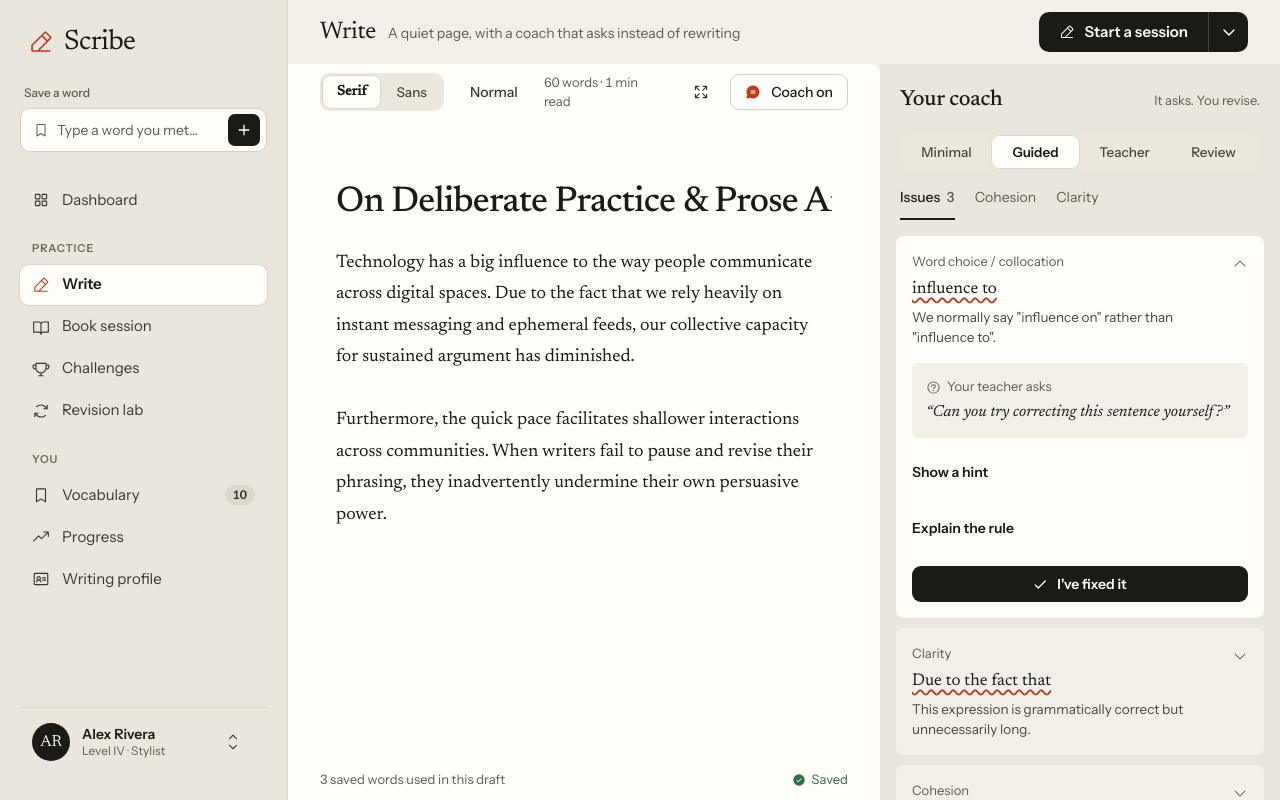
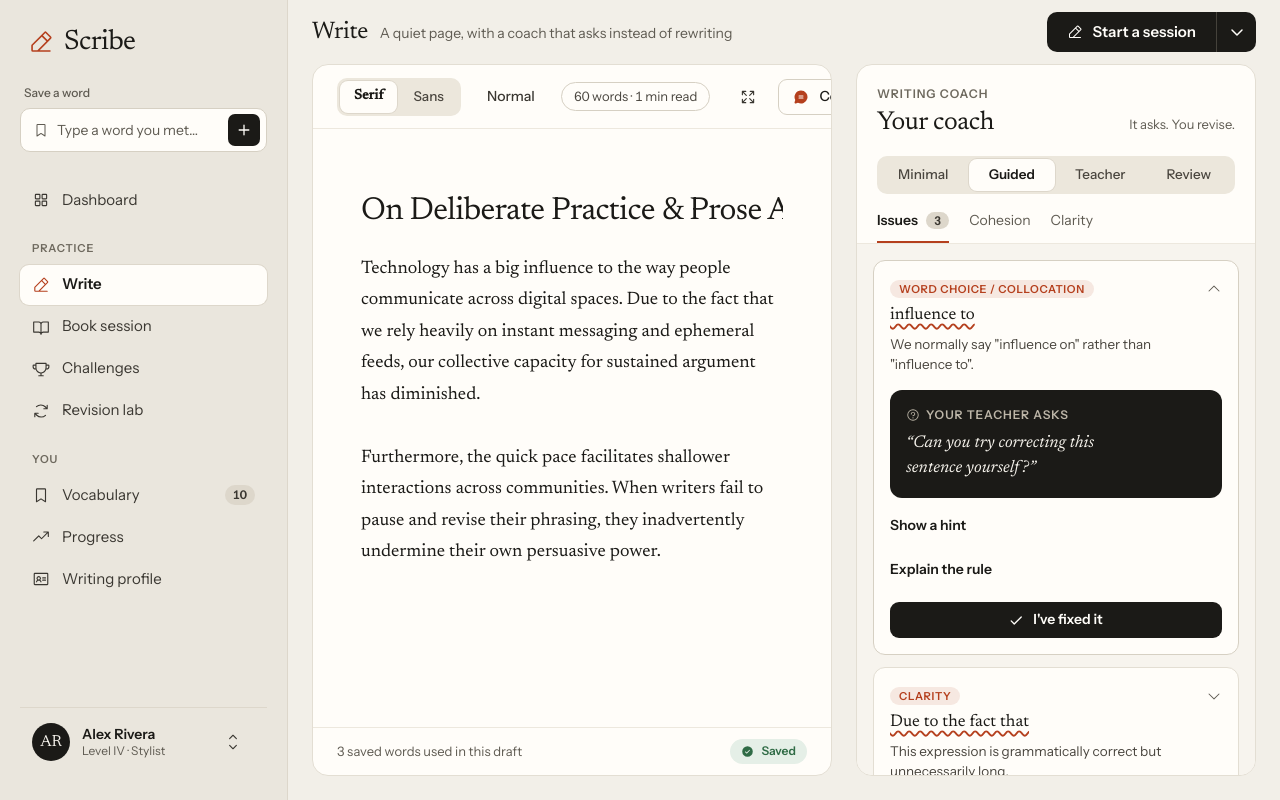
Before and after one commit to yitethio/scribe, a React (Vite) app: page /write in a window 1280 px wide. Built offline with nearby package versions, Linux system fonts and the light colour scheme.

Commit message:
Frame the writing page and coach as cards, with tagged issues and a dark teacher prompt

```diff
--- a/src/components/coach/CoachPanel.jsx
+++ b/src/components/coach/CoachPanel.jsx
@@ -27,11 +27,14 @@ export const CoachPanel = ({ onSelectIssue, activeIssueId, onSendToRevision }) =
   const toggle = (setter, id) => setter((prev) => ({ ...prev, [id]: !prev[id] }));
 
   return (
-    <aside className="w-full lg:w-[380px] xl:w-[400px] bg-rail flex flex-col lg:h-full shrink-0" aria-label="Writing coach">
+    <aside className="card w-full lg:w-[380px] xl:w-[400px] flex flex-col lg:h-full shrink-0 overflow-hidden" aria-label="Writing coach">
       <div className="px-5 pt-5 pb-4 space-y-4">
-        <div className="flex items-baseline justify-between gap-3">
-          <h2 className="font-serif text-[22px] font-medium tracking-[-0.01em]">Your coach</h2>
-          <span className="text-[13px] text-ink-3">It asks. You revise.</span>
+        <div className="flex flex-col gap-1">
+          <span className="eyebrow">Writing coach</span>
+          <div className="flex items-baseline justify-between gap-3">
+            <h2 className="font-serif text-[26px] leading-tight tracking-[-0.015em]">Your coach</h2>
+            <span className="text-[13px] text-ink-3">It asks. You revise.</span>
+          </div>
         </div>
         <div className="seg w-full" role="group" aria-label="How much the coach says">
           {levels.map((lvl) => (
@@ -47,7 +50,7 @@ export const CoachPanel = ({ onSelectIssue, activeIssueId, onSendToRevision }) =
         </div>
       </div>
 
-      <div className="px-5 flex gap-5 text-[14px]" role="tablist">
+      <div className="px-5 flex gap-5 text-[14px] border-b border-rule" role="tablist">
         {tabs.map((tab) => (
           <button
             key={tab.id}
@@ -56,17 +59,17 @@ export const CoachPanel = ({ onSelectIssue, activeIssueId, onSendToRevision }) =
             onClick={() => setActiveTab(tab.id)}
             className={`pb-2.5 border-b-2 transition-colors ${
               activeTab === tab.id
-                ? "border-ink text-ink font-medium"
+                ? "border-pen text-ink font-semibold"
                 : "border-transparent text-ink-3 hover:text-ink"
             }`}
           >
             {tab.label}
-            {tab.id === "issues" && <span className="ml-1.5 tabular text-ink-3">{openIssues.length}</span>}
+            {tab.id === "issues" && <span className="count ml-2">{openIssues.length}</span>}
           </button>
         ))}
       </div>
 
-      <div className="flex-1 overflow-y-auto p-4 space-y-2.5">
+      <div className="flex-1 overflow-y-auto p-4 space-y-3 bg-inset">
         {activeTab === "issues" &&
           (openIssues.length === 0 ? (
             <div className="px-4 py-10 text-center">
@@ -80,7 +83,7 @@ export const CoachPanel = ({ onSelectIssue, activeIssueId, onSendToRevision }) =
               return (
                 <article
                   key={issue.id}
-                  className={`rounded-lg transition-colors ${isExpanded ? "bg-sheet" : "bg-paper hover:bg-sheet"}`}
+                  className={`rounded-xl border bg-sheet transition-colors ${isExpanded ? "border-line" : "border-edge hover:border-line"}`}
                 >
                   <button
                     onClick={() => {
@@ -91,7 +94,7 @@ export const CoachPanel = ({ onSelectIssue, activeIssueId, onSendToRevision }) =
                     className="w-full text-left p-4 flex items-start justify-between gap-3"
                   >
                     <div className="min-w-0 space-y-1.5">
-                      <div className="text-[13px] text-ink-3">{sentenceCase(issue.category)}</div>
+                      <span className="tag tag-pen tag-caps">{sentenceCase(issue.category)}</span>
                       <div className="font-serif text-[17px] leading-snug">
                         <span className="pen-mark">{issue.phrase}</span>
                       </div>
@@ -105,12 +108,12 @@ export const CoachPanel = ({ onSelectIssue, activeIssueId, onSendToRevision }) =
 
                   {isExpanded && (
                     <div className="px-4 pb-4 space-y-3 fade">
-                      <div className="rounded-md bg-paper p-3.5">
-                        <div className="flex items-center gap-1.5 text-[13px] text-ink-3">
-                          <Question size={15} />
+                      <div className="panel-dark p-4 rounded-xl">
+                        <div className="eyebrow text-night-mute flex items-center gap-1.5">
+                          <Question size={14} />
                           <span>Your teacher asks</span>
                         </div>
-                        <p className="mt-1 font-serif italic text-[16px] leading-[1.45]">&ldquo;{issue.question}&rdquo;</p>
+                        <p className="mt-2 font-serif italic text-[17px] leading-[1.45] text-night-text">&ldquo;{issue.question}&rdquo;</p>
                       </div>
 
                       {hintRevealed[issue.id] ? (
@@ -119,7 +122,7 @@ export const CoachPanel = ({ onSelectIssue, activeIssueId, onSendToRevision }) =
                           {issue.hint}
                         </p>
                       ) : (
-                        <button onClick={() => toggle(setHintRevealed, issue.id)} className="link text-[14px]">
+                        <button onClick={() => toggle(setHintRevealed, issue.id)} className="link text-[14px] min-h-8">
                           Show a hint
                         </button>
                       )}
@@ -132,7 +135,7 @@ export const CoachPanel = ({ onSelectIssue, activeIssueId, onSendToRevision }) =
                           </p>
                         ) : (
                           <div>
-                            <button onClick={() => toggle(setExplanationRevealed, issue.id)} className="link text-[14px]">
+                            <button onClick={() => toggle(setExplanationRevealed, issue.id)} className="link text-[14px] min-h-8">
                               Explain the rule
                             </button>
                           </div>
@@ -158,18 +161,18 @@ export const CoachPanel = ({ onSelectIssue, activeIssueId, onSendToRevision }) =
 
         {activeTab === "cohesion" && (
           <div className="space-y-2.5">
-            <div className="rounded-lg bg-sheet p-4">
+            <div className="rounded-xl border border-edge bg-sheet p-4">
               <div className="flex items-baseline justify-between gap-3">
                 <h3 className="font-serif text-[18px]">Flow between paragraphs</h3>
-                <span className="tabular text-[14px] font-medium">61</span>
+                <span className="font-serif text-[24px] leading-none tabular">61</span>
               </div>
               <p className="mt-1.5 text-[14px] text-ink-2">
                 Linking words should show a real relationship between ideas, not just stack sentences.
               </p>
             </div>
-            <div className="rounded-lg bg-paper p-4">
-              <div className="text-[13px] text-warn font-medium">Weak transition</div>
-              <p className="mt-1.5 font-serif text-[16px]">
+            <div className="rounded-xl border border-edge bg-sheet p-4">
+              <span className="tag tag-warn tag-caps">Weak transition</span>
+              <p className="mt-2.5 font-serif text-[16px]">
                 <span className="pen-mark">Furthermore</span>, the quick pace facilitates shallower interactions...
               </p>
               <p className="mt-2 text-[14px] text-ink-2">
@@ -181,16 +184,16 @@ export const CoachPanel = ({ onSelectIssue, activeIssueId, onSendToRevision }) =
 
         {activeTab === "clarity" && (
           <div className="space-y-2.5">
-            <div className="rounded-lg bg-sheet p-4">
+            <div className="rounded-xl border border-edge bg-sheet p-4">
               <div className="flex items-baseline justify-between gap-3">
                 <h3 className="font-serif text-[18px]">Clarity and length</h3>
-                <span className="tabular text-[14px] font-medium">74</span>
+                <span className="font-serif text-[24px] leading-none tabular">74</span>
               </div>
               <p className="mt-1.5 text-[14px] text-ink-2">Cut the padding without losing the meaning.</p>
             </div>
-            <div className="rounded-lg bg-paper p-4">
-              <div className="text-[13px] text-warn font-medium">Wordy phrase</div>
-              <p className="mt-1.5 font-serif text-[16px]">
+            <div className="rounded-xl border border-edge bg-sheet p-4">
+              <span className="tag tag-warn tag-caps">Wordy phrase</span>
+              <p className="mt-2.5 font-serif text-[16px]">
                 <span className="pen-mark">Due to the fact that</span>...
               </p>
               <p className="mt-2 text-[14px] text-ink-2">Can you say the same thing in one word? Try "because".</p>
--- a/src/components/layout/TopHeader.jsx
+++ b/src/components/layout/TopHeader.jsx
@@ -86,7 +86,7 @@ export const StartSessionMenu = ({ compact = false }) => {
 export const TopHeader = ({ title, subtitle, eyebrow, compact = false }) => {
   if (compact) {
     return (
-      <header className="h-16 px-6 lg:px-8 flex items-center justify-between gap-4 bg-paper shrink-0">
+      <header className="h-16 px-4 sm:px-6 flex items-center justify-between gap-4 bg-paper shrink-0">
         <div className="min-w-0 flex items-baseline gap-3">
           <h1 className="font-serif text-[24px] tracking-[-0.015em] truncate">{title}</h1>
           {subtitle && <p className="hidden xl:block text-[14px] text-ink-3 truncate">{subtitle}</p>}
--- a/src/pages/Write.jsx
+++ b/src/pages/Write.jsx
@@ -52,13 +52,13 @@ export default function Write() {
     >
       {({ openCaptureModal }) => (
         <div
-          className={`flex flex-col lg:flex-row bg-paper ${
-            zenMode ? "h-[100dvh]" : "lg:h-[calc(100dvh-4rem)]"
+          className={`flex flex-col lg:flex-row gap-4 lg:gap-6 bg-paper px-3 sm:px-6 pb-3 sm:pb-6 ${
+            zenMode ? "h-[100dvh] pt-3 sm:pt-6" : "lg:h-[calc(100dvh-4rem)]"
           } overflow-hidden`}
         >
-          <div className="flex-1 flex flex-col min-w-0 bg-sheet lg:rounded-tr-[10px]">
+          <div className="card flex-1 flex flex-col min-w-0 overflow-hidden">
             {/* Toolbar */}
-            <div className="h-14 px-4 sm:px-8 flex items-center justify-between gap-3 shrink-0 text-[13px] text-ink-3">
+            <div className="h-16 px-4 sm:px-6 flex items-center justify-between gap-3 shrink-0 text-[13px] text-ink-3 border-b border-rule">
               <div className="flex items-center gap-3">
                 <div className="seg" role="group" aria-label="Typeface">
                   <button
@@ -86,7 +86,7 @@ export default function Write() {
               </div>
 
               <div className="flex items-center gap-1 sm:gap-2">
-                <span className="hidden sm:inline tabular mr-2">
+                <span className="hidden sm:inline-flex chip tabular mr-2">
                   {wordCount} words · {readingTime} min read
                 </span>
                 <button
@@ -116,7 +116,7 @@ export default function Write() {
                   defaultValue="On Deliberate Practice & Prose Architecture"
                   placeholder="Untitled"
                   aria-label="Title"
-                  className={`w-full bg-transparent border-none outline-none text-[24px] sm:text-[36px] leading-[1.1] font-medium tracking-[-0.02em] placeholder:text-ink-3/60 ${face}`}
+                  className={`w-full bg-transparent border-none outline-none text-[26px] sm:text-[32px] leading-[1.15] font-normal tracking-[-0.02em] placeholder:text-ink-3/60 ${face}`}
                 />
                 <textarea
                   value={text}
@@ -146,11 +146,11 @@ export default function Write() {
               )}
             </div>
 
-            <div className="h-10 px-4 sm:px-8 flex items-center justify-between gap-4 text-[13px] text-ink-3 shrink-0">
+            <div className="h-12 px-4 sm:px-6 flex items-center justify-between gap-4 text-[13px] text-ink-3 shrink-0 border-t border-rule">
               <span className="truncate">3 saved words used in this draft</span>
-              <span className="flex items-center gap-1.5 text-good shrink-0">
-                <CheckCircle size={14} weight="fill" />
-                <span>Saved</span>
+              <span className="tag tag-good shrink-0">
+                <CheckCircle size={13} weight="fill" />
+                Saved
               </span>
             </div>
           </div>
```
